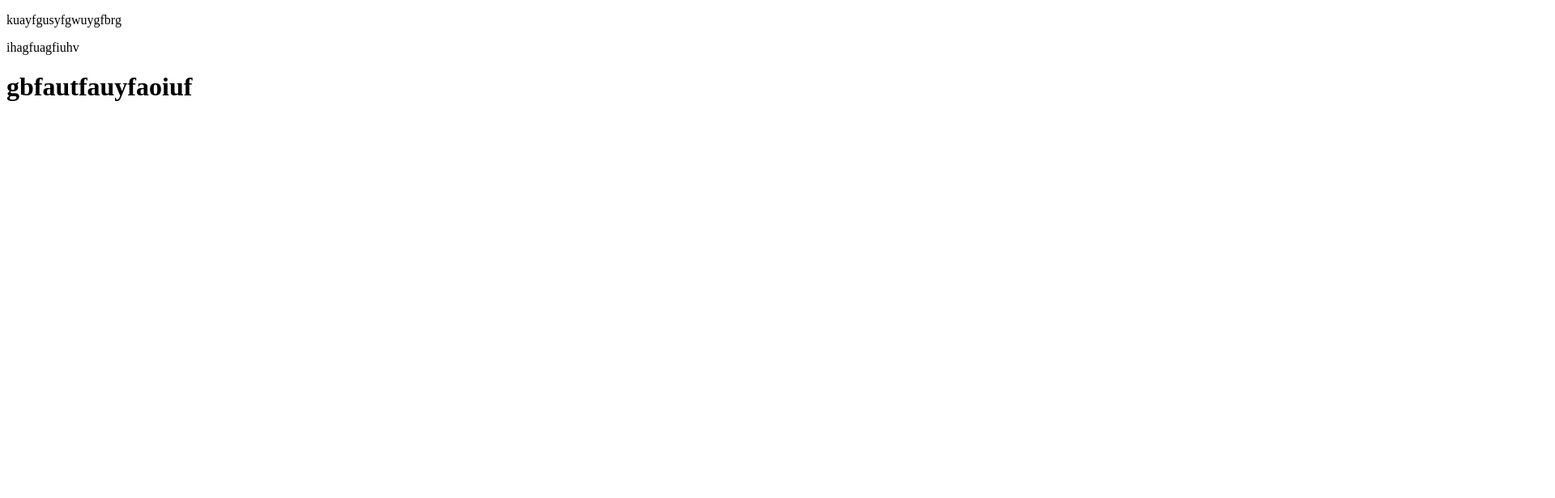
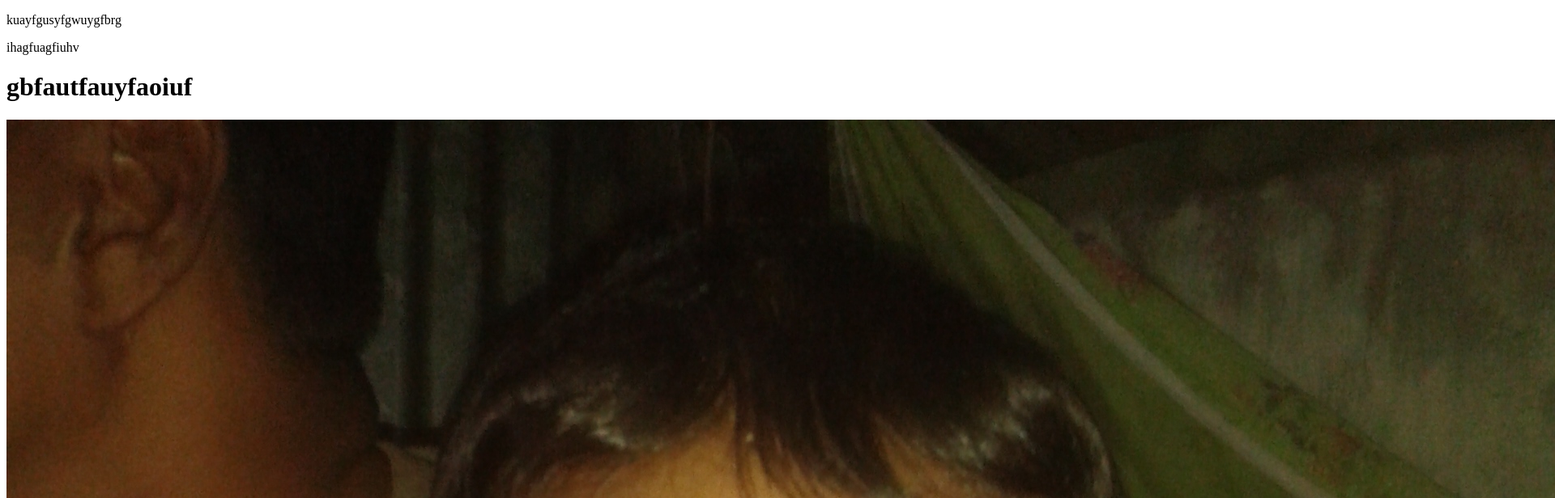
Before and after one commit to BaharAhmed/my-fort-repo, a plain HTML site: page index.html in a window 1280 px wide. Shown: the top 616 px of the page at 81% size, 1920 px wide, since content can reach past the window. Drawn offline with Linux system fonts and the light colour scheme.

Commit message:
added img

```diff
--- a/index.html
+++ b/index.html
@@ -10,6 +10,6 @@
     <p>kuayfgusyfgwuygfbrg</p>
     <p>ihagfuagfiuhv</p>
     <h1>gbfautfauyfaoiuf</h1>
-
+    <img src="rahil.jpg" alt="">
 </body>
 </html>
```
Also changed, not shown: rahil.jpg (added).
